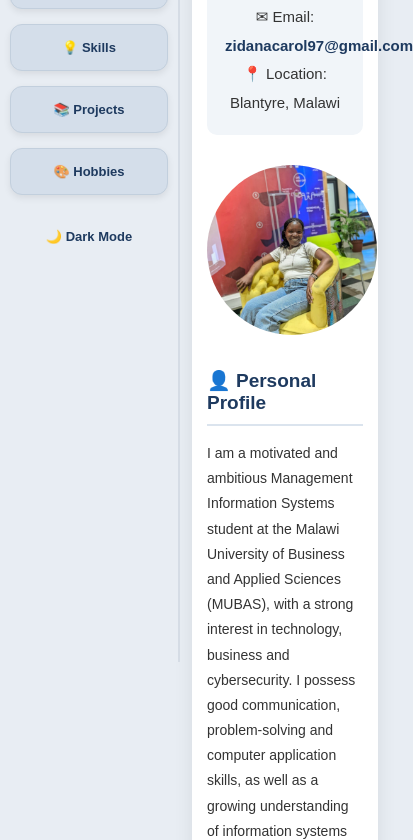
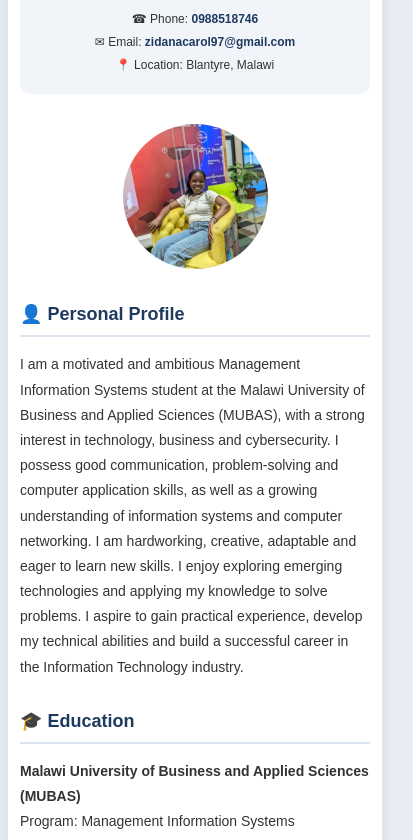
Before and after one commit to zidanacarol97-code/carol-cv, a plain HTML site: page index.html in a window 390 px wide. Shown: the part 182-1022 px from the top of the page, 413 px wide, since content can reach past the window. Drawn offline with Linux system fonts and the light colour scheme.

Commit message:
Update index.html

```diff
--- a/index.html
+++ b/index.html
@@ -242,37 +242,109 @@
         /* Responsive Design */
         @media screen and (max-width: 700px) {
 
+            .layout {
+                display: block;
+                width: 100%;
+            }
+
             .sidebar {
-                width: 180px;
-                padding: 20px 10px;
+                position: relative;
+                top: auto;
+                left: auto;
+                width: 100%;
+                min-height: auto;
+                height: auto;
+                padding: 15px 8px;
+
+                display: flex;
+                flex-wrap: wrap;
+                justify-content: center;
+                align-items: center;
+                gap: 8px;
+
+                border-right: none;
+                border-bottom: 2px solid #d5dce5;
             }
 
             .sidebar a {
-                padding: 15px 8px;
+                display: inline-block;
+                width: auto;
+                margin-bottom: 0;
+                padding: 10px 12px;
                 font-size: 13px;
             }
 
+            .sidebar a:hover {
+                transform: none;
+            }
+
             .mode-toggle {
-                padding: 14px 5px;
+                display: inline-block;
+                width: auto;
+                margin-top: 0;
+                padding: 10px 12px;
                 font-size: 13px;
             }
 
             .main-content {
-                margin-left: 180px;
-                width: calc(100% - 180px);
+                margin-left: 0;
+                width: 100%;
+                min-height: 100vh;
                 padding: 12px;
             }
 
             .container {
-                padding: 20px 15px;
+                width: 100%;
+                max-width: 100%;
+                min-height: auto;
+                padding: 25px 18px;
+            }
+
+            p, li {
+                overflow-wrap: break-word;
+            }
+
+            .contact p {
+                overflow-wrap: anywhere;
+            }
+
+            body.dark-mode .sidebar {
+                border-bottom-color: #344155;
+            }
+        }
+
+        /* RESPONSIVE DESIGN FOR SMALL PHONES */
+        @media screen and (max-width: 480px) {
+
+            .sidebar {
+                padding: 12px 5px;
+                gap: 5px;
+            }
+
+            .sidebar a {
+                padding: 9px 8px;
+                font-size: 12px;
+            }
+
+            .mode-toggle {
+                padding: 9px 8px;
+                font-size: 12px;
+            }
+
+            .main-content {
+                padding: 8px;
+            }
+
+            .container {
+                padding: 18px 12px;
             }
 
             h1 {
-                font-size: 25px;
+                font-size: 23px;
             }
 
             h2 {
-                font-size: 19px;
+                font-size: 18px;
             }
 
             p, li {
@@ -280,9 +352,50 @@
             }
 
             .profile-picture img {
-                width: 170px;
-                height: 170px;
+                width: 145px;
+                height: 145px;
             }
+
+            .contact p {
+                font-size: 12px;
+                overflow-wrap: anywhere;
+            }
+        }
+
+        /* EXTRA SMALL PHONES */
+        @media screen and (max-width: 360px) {
+
+            .sidebar {
+                gap: 4px;
+            }
+
+            .sidebar a {
+                padding: 8px;
+                font-size: 11px;
+            }
+
+            .mode-toggle {
+                font-size: 11px;
+                padding: 8px;
+            }
+
+            .container {
+                padding: 18px 10px;
+            }
+
+            h1 {
+                font-size: 21px;
+            }
+
+            h2 {
+                font-size: 17px;
+            }
+
+            .profile-picture img {
+                width: 125px;
+                height: 125px;
+            }
+
         }
 
     </style>
```
